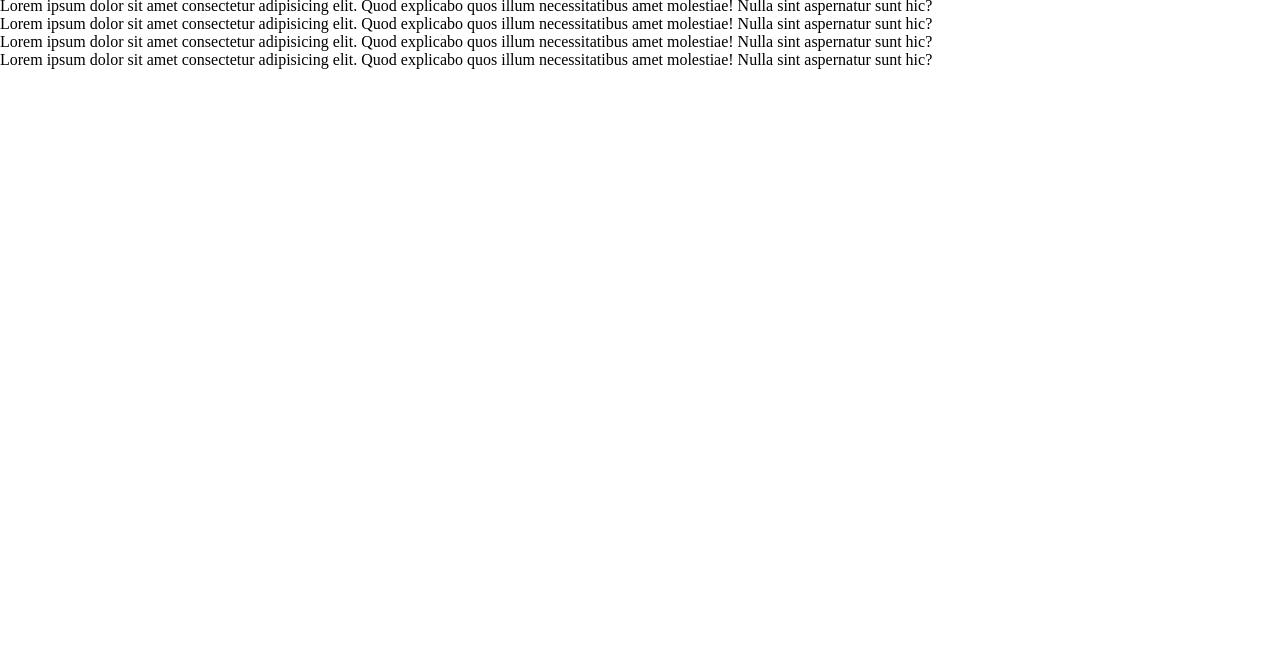
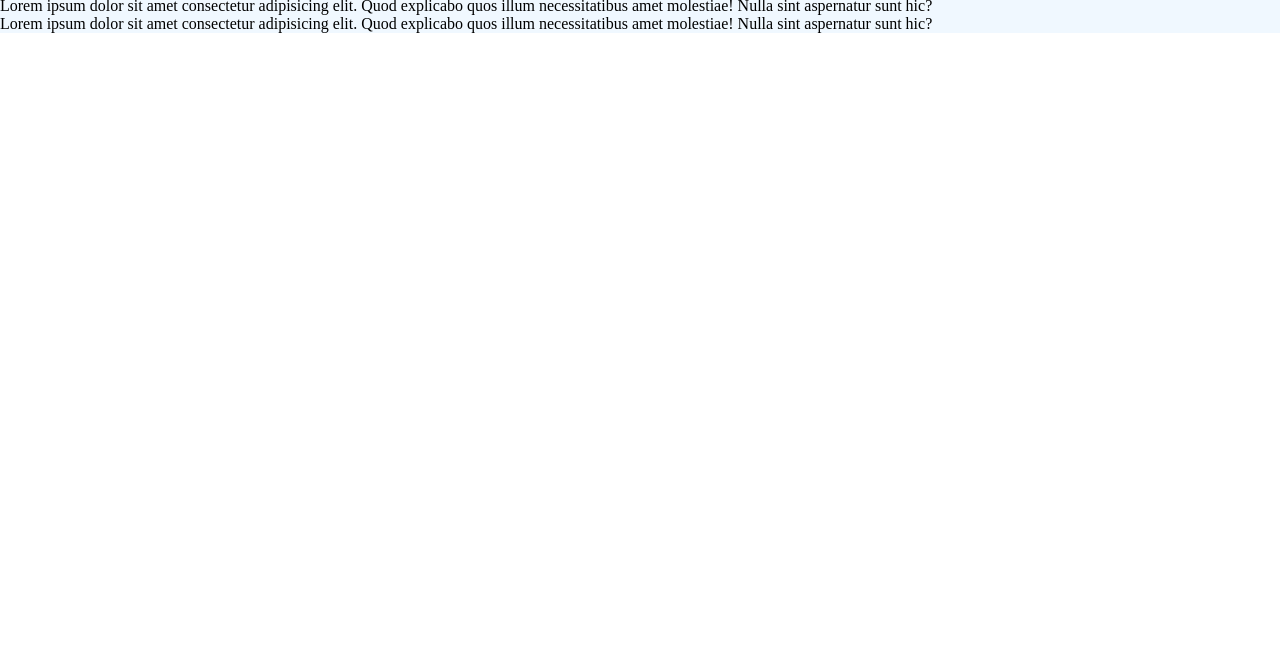
Before and after one commit to claraaitatagle/repositorio, a plain HTML site: page index.html in a window 1280 px wide. Shown: the part 148-800 px from the top of the page. Drawn offline with Linux system fonts and the light colour scheme.

Commit message:
Branch 2

```diff
--- a/index.html
+++ b/index.html
@@ -24,8 +24,6 @@
         <section>1</section>
         <p>Lorem ipsum dolor sit amet consectetur adipisicing elit. Quod explicabo quos illum necessitatibus amet molestiae! Nulla sint aspernatur sunt hic?</p>
         <p>Lorem ipsum dolor sit amet consectetur adipisicing elit. Quod explicabo quos illum necessitatibus amet molestiae! Nulla sint aspernatur sunt hic?</p>
-        <p>Lorem ipsum dolor sit amet consectetur adipisicing elit. Quod explicabo quos illum necessitatibus amet molestiae! Nulla sint aspernatur sunt hic?</p>
-        <p>Lorem ipsum dolor sit amet consectetur adipisicing elit. Quod explicabo quos illum necessitatibus amet molestiae! Nulla sint aspernatur sunt hic?</p>
     </main>
 </body>
 </html>
--- a/styles.css
+++ b/styles.css
@@ -11,4 +11,5 @@ section{
 
 p{
     text-align: justify;
+    background-color: aliceblue;
 }
```
